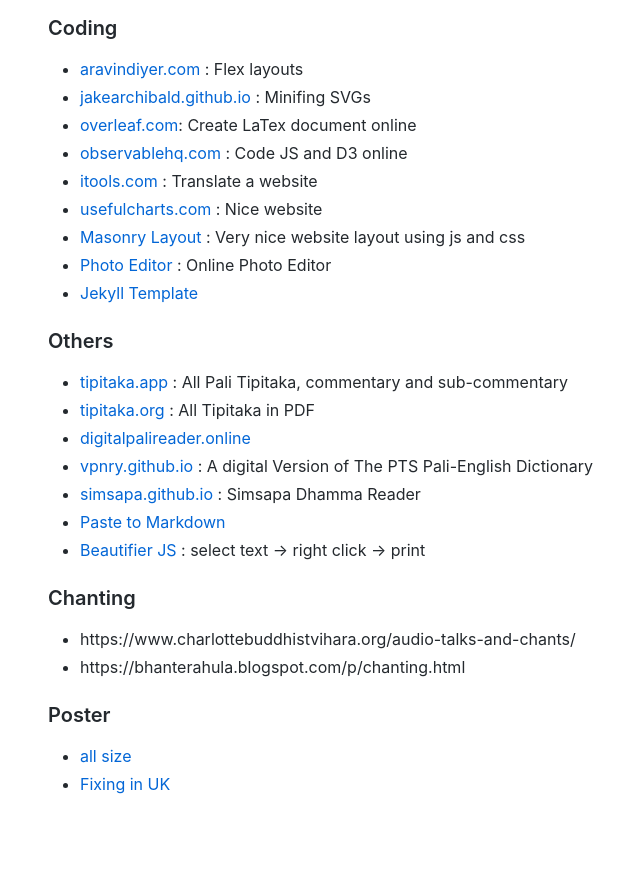
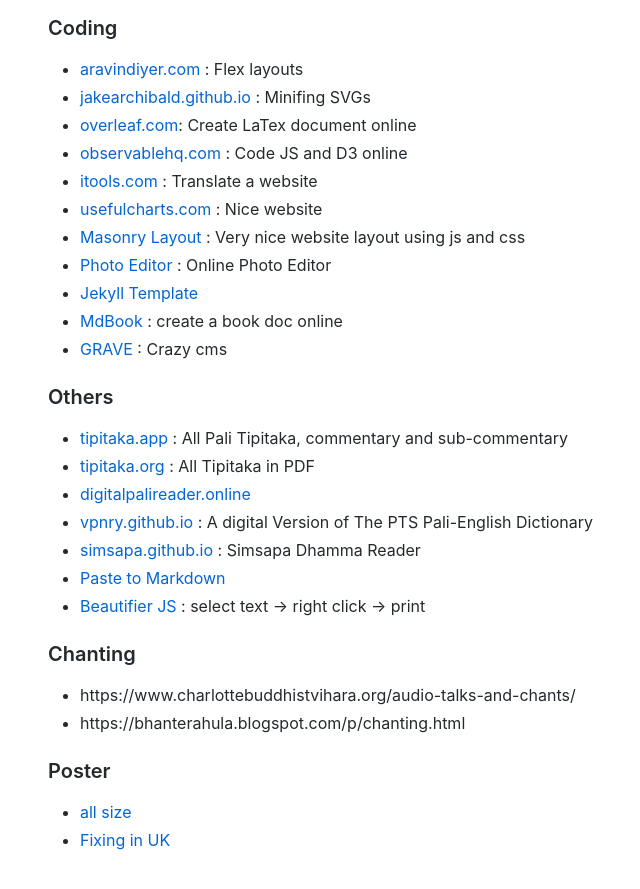
Before and after one commit to cittadhammo/old-personal-website, a Jekyll site: the page built from links.md, in a window 1280 px wide and 900 px high, scrolled down 1758 px. Shown: the top 889 px of the window, without its empty margins (102-742 px from the left). Built offline with Jekyll 4.4.1, drawn with Linux system fonts in a browser that asks for light colours; before the commit the page ends 2602 px from its top, so only the background shows below that.

Commit message:
Update links.md

```diff
--- a/links.md
+++ b/links.md
@@ -74,6 +74,8 @@
 - [Masonry Layout](https://masonry.desandro.com/) : Very nice website layout using js and css
 - [Photo Editor](https://pixlr.com/) : Online Photo Editor
 - [Jekyll Template](https://chrisbobbe.github.io/jekyll-theme-prologue/)
+- [MdBook](https://rust-lang.github.io/mdBook/index.html) : create a book doc online
+- [GRAVE](https://learn.getgrav.org/17) : Crazy cms
 
 ### Others
 
```
